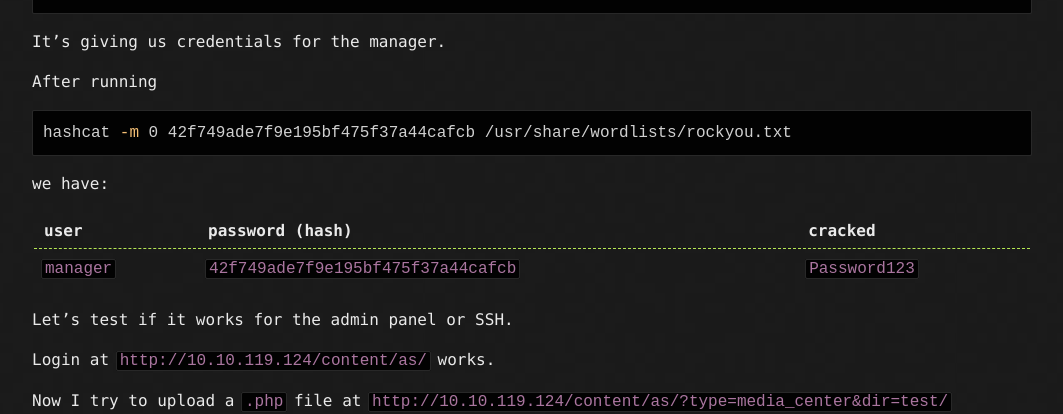
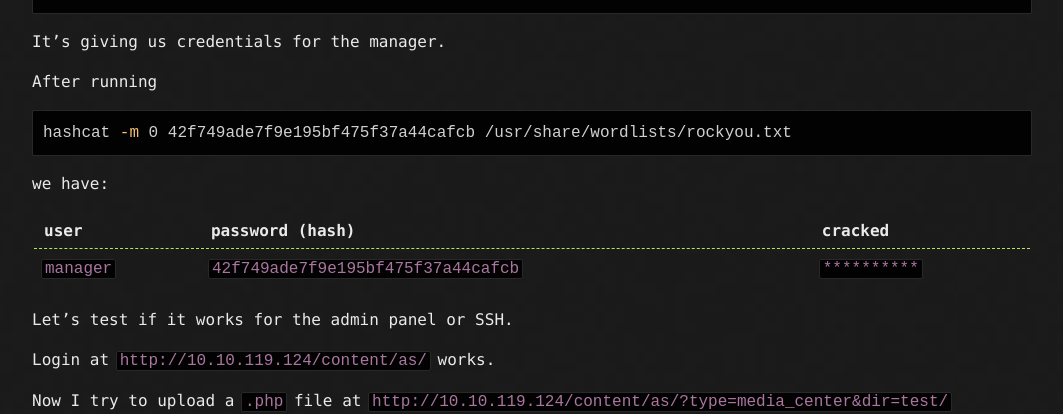
Before and after one commit to OskarBiernacki/OskarBiernacki.github.io, a Jekyll site: the page built from writeups/LazyAdmin/index.md, in a window 1280 px wide and 900 px high, scrolled down 2528 px. Shown: the top 414 px of the window, without its empty margins (108-1171 px from the left). Built offline with Jekyll 4.4.1, drawn with Linux system fonts in a browser that asks for light colours; our own code applies the rules of GitHub Pages for plain Markdown files.

Commit message:
Redact password in LazyAdmin writeup for security

```diff
--- a/writeups/LazyAdmin/index.md
+++ b/writeups/LazyAdmin/index.md
@@ -113,7 +113,7 @@ we have:
 
 | user     | password (hash)                  | cracked      |
 |----------|----------------------------------|--------------|
-| `manager`| `42f749ade7f9e195bf475f37a44cafcb` | `Password123` |
+| `manager`| `42f749ade7f9e195bf475f37a44cafcb` | `**********` |
 
 
 
```
